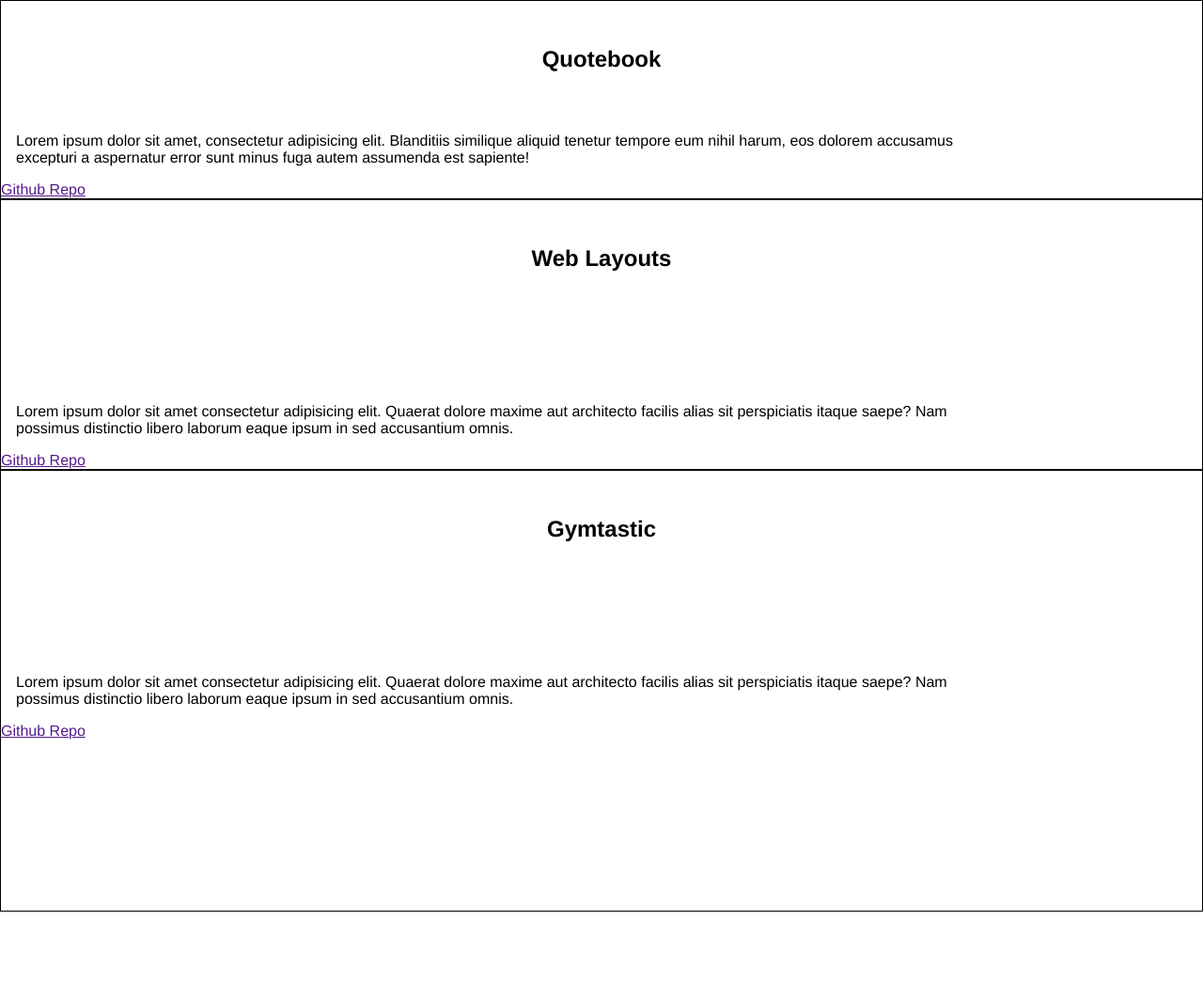
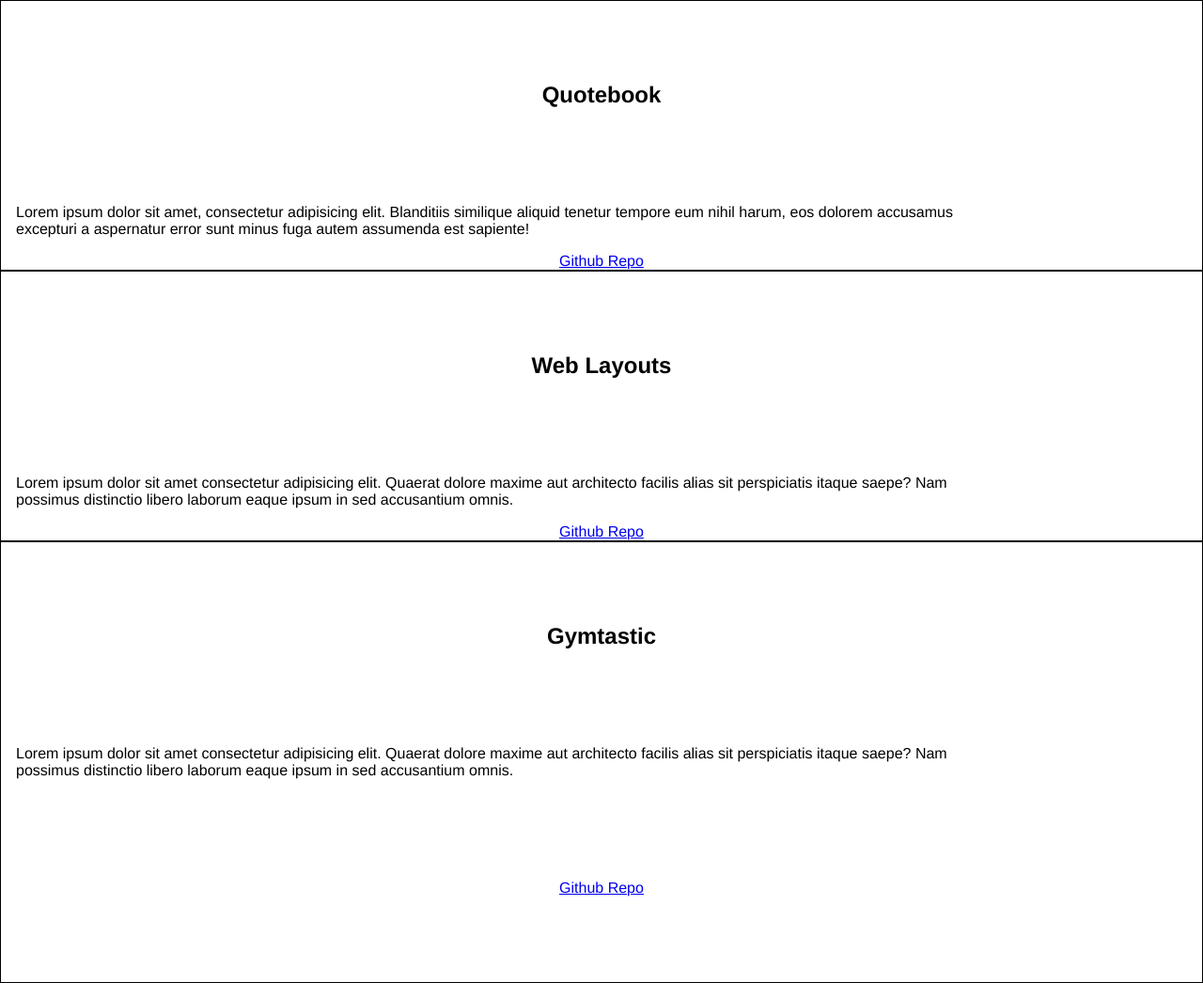
Before and after one commit to duncan0801/boolean-uk-html-full-stack-portfolio, a website: page pages/portfolio.html in a window 1280 px wide. Shown: the part 80-1126 px from the top of the page at 94% size. Before the commit the page ends 1050 px from the top, so only its background shows below. Drawn offline with Linux system fonts and the light colour scheme; grey boxes are pictures that could not be loaded.

Commit message:
finished portfolio (the skeleton of it)

```diff
--- a/css/style.css
+++ b/css/style.css
@@ -145,7 +145,7 @@ aside {
   display: grid;
 
   grid-template-rows: repeat(auto-fit, minmax(100px,200px));
-
+  place-items: center;
 }
 
 .image {
@@ -154,3 +154,7 @@ aside {
   position: center;
 
 }
+
+.portfolio-main a {
+
+}
--- a/pages/portfolio.html
+++ b/pages/portfolio.html
@@ -28,7 +28,7 @@
       </nav>
     </header>
     <main class="portfolio-main">
-      <section class="quotebook">
+      <section class="project quotebook">
         <h2 class="project-title">Quotebook</h2>
         <!-- <img src="/photos/quotebook.JPG" alt="" /> -->
         <p>
@@ -38,14 +38,14 @@
           est sapiente!
         </p>
         <div class=""button">
-          <a class="github" href="">Github Repo</a>
+          <a class="github" href="https://github.com/duncan0801/boolean-uk-html-quotebook" target="_blank">Github Repo</a>
         </div>
       </section>
       <section class="project web-layouts">
         <h2 class="project-title">Web Layouts</h2>
-        <div class="image">
+        <!-- <div class="image">
           <!-- <img src="/photos/gmail.JPG" alt="" /> -->
-        </div>
+        <!-- </div> -->
 
         <p>
           Lorem ipsum dolor sit amet consectetur adipisicing elit. Quaerat
@@ -53,7 +53,7 @@
           saepe? Nam possimus distinctio libero laborum eaque ipsum in sed
           accusantium omnis.
         </p>
-        <a class="github" href="">Github Repo</a>
+        <a class="github" href="https://github.com/duncan0801/boolean-uk-html-adding-the-rest" target="_blank">Github Repo</a>
       </section>
       <section class="project tribute-page">
         <h2 class="project-title">Gymtastic</h2>
@@ -64,7 +64,7 @@
             saepe? Nam possimus distinctio libero laborum eaque ipsum in sed
             accusantium omnis.
           </p>
-          <a class="project github" href="">Github Repo</a>
+          <a class="project github" href="https://github.com/duncan0801/boolean-uk-html-gymtastic" target="_blank">Github Repo</a>
       </section>
     </main>
   </body>
```
